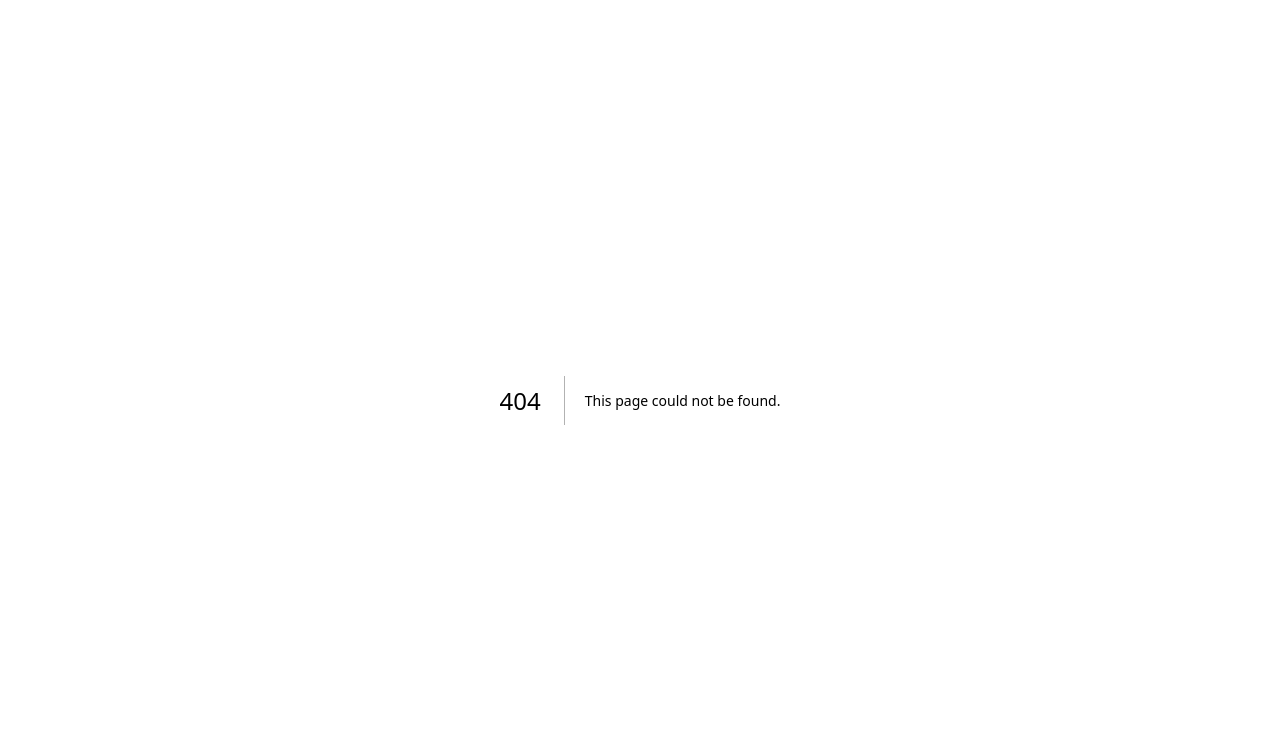
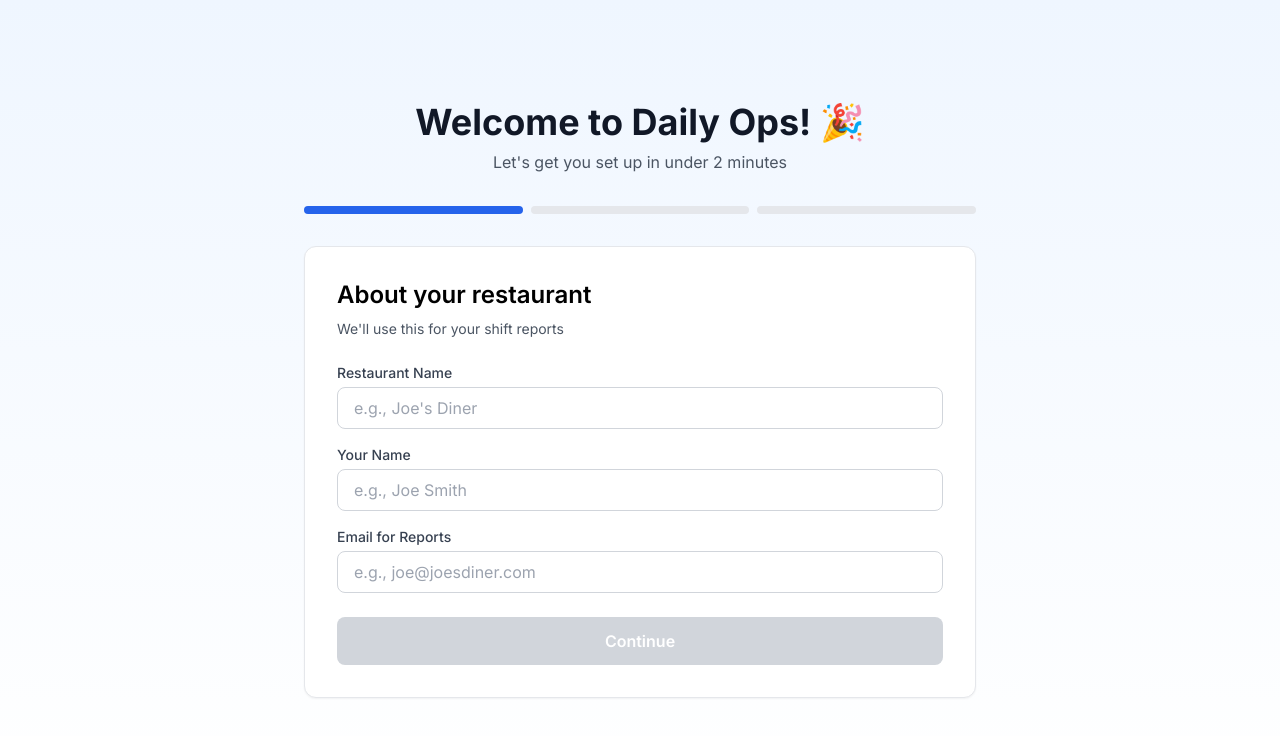
Before and after one commit to withinreachintl-coder/wri-restaurant-ops, a Next.js app: page /welcome in a window 1280 px wide. Before the commit this address had no page. Shown: the top 736 px of the page. Built offline with nearby package versions, Linux system fonts and the light colour scheme.

Commit message:
Add welcome onboarding flow

```diff
--- /dev/null
+++ b/app/welcome/page.tsx
@@ -0,0 +1,226 @@
+'use client'
+
+import { useState } from 'react'
+import { useRouter } from 'next/navigation'
+
+export default function WelcomePage() {
+  const router = useRouter()
+  const [step, setStep] = useState(1)
+  const [restaurantName, setRestaurantName] = useState('')
+  const [ownerName, setOwnerName] = useState('')
+  const [email, setEmail] = useState('')
+
+  const handleComplete = () => {
+    // TODO: Save to database
+    router.push('/dashboard')
+  }
+
+  return (
+    <main className="flex min-h-screen flex-col items-center justify-center p-8 bg-gradient-to-b from-blue-50 to-white">
+      <div className="max-w-2xl w-full space-y-8">
+        {/* Header */}
+        <div className="text-center space-y-2">
+          <h1 className="text-4xl font-bold text-gray-900">Welcome to Daily Ops! 🎉</h1>
+          <p className="text-gray-600">Let's get you set up in under 2 minutes</p>
+        </div>
+
+        {/* Progress Bar */}
+        <div className="flex gap-2">
+          {[1, 2, 3].map((s) => (
+            <div
+              key={s}
+              className={`h-2 flex-1 rounded-full ${
+                s <= step ? 'bg-blue-600' : 'bg-gray-200'
+              }`}
+            />
+          ))}
+        </div>
+
+        {/* Step 1: Restaurant Info */}
+        {step === 1 && (
+          <div className="bg-white p-8 rounded-xl shadow-sm border border-gray-200 space-y-6">
+            <div>
+              <h2 className="text-2xl font-semibold mb-2">About your restaurant</h2>
+              <p className="text-gray-600 text-sm">We'll use this for your shift reports</p>
+            </div>
+
+            <div className="space-y-4">
+              <div>
+                <label className="block text-sm font-medium text-gray-700 mb-1">
+                  Restaurant Name
+                </label>
+                <input
+                  type="text"
+                  value={restaurantName}
+                  onChange={(e) => setRestaurantName(e.target.value)}
+                  placeholder="e.g., Joe's Diner"
+                  className="w-full px-4 py-2 border border-gray-300 rounded-lg focus:ring-2 focus:ring-blue-500 focus:border-transparent"
+                />
+              </div>
+
+              <div>
+                <label className="block text-sm font-medium text-gray-700 mb-1">
+                  Your Name
+                </label>
+                <input
+                  type="text"
+                  value={ownerName}
+                  onChange={(e) => setOwnerName(e.target.value)}
+                  placeholder="e.g., Joe Smith"
+                  className="w-full px-4 py-2 border border-gray-300 rounded-lg focus:ring-2 focus:ring-blue-500 focus:border-transparent"
+                />
+              </div>
+
+              <div>
+                <label className="block text-sm font-medium text-gray-700 mb-1">
+                  Email for Reports
+                </label>
+                <input
+                  type="email"
+                  value={email}
+                  onChange={(e) => setEmail(e.target.value)}
+                  placeholder="e.g., joe@joesdiner.com"
+                  className="w-full px-4 py-2 border border-gray-300 rounded-lg focus:ring-2 focus:ring-blue-500 focus:border-transparent"
+                />
+              </div>
+            </div>
+
+            <button
+              onClick={() => setStep(2)}
+              disabled={!restaurantName || !ownerName || !email}
+              className="w-full px-6 py-3 bg-blue-600 text-white rounded-lg font-semibold hover:bg-blue-700 disabled:bg-gray-300 disabled:cursor-not-allowed transition-colors"
+            >
+              Continue
+            </button>
+          </div>
+        )}
+
+        {/* Step 2: Choose Checklists */}
+        {step === 2 && (
+          <div className="bg-white p-8 rounded-xl shadow-sm border border-gray-200 space-y-6">
+            <div>
+              <h2 className="text-2xl font-semibold mb-2">Which checklists do you need?</h2>
+              <p className="text-gray-600 text-sm">You can customize these later</p>
+            </div>
+
+            <div className="space-y-3">
+              <label className="flex items-start p-4 border-2 border-blue-600 rounded-lg cursor-pointer bg-blue-50">
+                <input type="checkbox" checked readOnly className="mt-1 mr-3" />
+                <div className="flex-1">
+                  <div className="font-semibold text-gray-900">Opening Checklist</div>
+                  <div className="text-sm text-gray-600">
+                    Temps, setup, safety checks (recommended)
+                  </div>
+                </div>
+              </label>
+
+              <label className="flex items-start p-4 border-2 border-blue-600 rounded-lg cursor-pointer bg-blue-50">
+                <input type="checkbox" checked readOnly className="mt-1 mr-3" />
+                <div className="flex-1">
+                  <div className="font-semibold text-gray-900">Closing Checklist</div>
+                  <div className="text-sm text-gray-600">
+                    Cleaning, restocking, cash drop (recommended)
+                  </div>
+                </div>
+              </label>
+
+              <label className="flex items-start p-4 border-2 border-gray-200 rounded-lg cursor-pointer hover:border-blue-300">
+                <input type="checkbox" className="mt-1 mr-3" />
+                <div className="flex-1">
+                  <div className="font-semibold text-gray-900">Mid-Shift Check</div>
+                  <div className="text-sm text-gray-600">
+                    Optional lunch/dinner prep verification
+                  </div>
+                </div>
+              </label>
+            </div>
+
+            <div className="flex gap-3">
+              <button
+                onClick={() => setStep(1)}
+                className="flex-1 px-6 py-3 border border-gray-300 text-gray-700 rounded-lg font-semibold hover:bg-gray-50 transition-colors"
+              >
+                Back
+              </button>
+              <button
+                onClick={() => setStep(3)}
+                className="flex-1 px-6 py-3 bg-blue-600 text-white rounded-lg font-semibold hover:bg-blue-700 transition-colors"
+              >
+                Continue
+              </button>
+            </div>
+          </div>
+        )}
+
+        {/* Step 3: Quick Tour */}
+        {step === 3 && (
+          <div className="bg-white p-8 rounded-xl shadow-sm border border-gray-200 space-y-6">
+            <div>
+              <h2 className="text-2xl font-semibold mb-2">How it works</h2>
+              <p className="text-gray-600 text-sm">3 simple steps, done daily</p>
+            </div>
+
+            <div className="space-y-4">
+              <div className="flex gap-4">
+                <div className="flex-shrink-0 w-10 h-10 bg-blue-600 text-white rounded-full flex items-center justify-center font-bold">
+                  1
+                </div>
+                <div>
+                  <div className="font-semibold text-gray-900">Staff completes tasks</div>
+                  <div className="text-sm text-gray-600">
+                    Check off items, take photos as proof
+                  </div>
+                </div>
+              </div>
+
+              <div className="flex gap-4">
+                <div className="flex-shrink-0 w-10 h-10 bg-blue-600 text-white rounded-full flex items-center justify-center font-bold">
+                  2
+                </div>
+                <div>
+                  <div className="font-semibold text-gray-900">You see progress live</div>
+                  <div className="text-sm text-gray-600">
+                    Dashboard shows what's done in real-time
+                  </div>
+                </div>
+              </div>
+
+              <div className="flex gap-4">
+                <div className="flex-shrink-0 w-10 h-10 bg-blue-600 text-white rounded-full flex items-center justify-center font-bold">
+                  3
+                </div>
+                <div>
+                  <div className="font-semibold text-gray-900">Get automated summary</div>
+                  <div className="text-sm text-gray-600">
+                    Email report after each shift — no asking required
+                  </div>
+                </div>
+              </div>
+            </div>
+
+            <div className="bg-blue-50 p-4 rounded-lg border border-blue-200">
+              <div className="text-sm text-blue-900">
+                <strong>💡 Pro tip:</strong> Share the checklist link with your team. They don't need to create accounts — just open and complete.
+              </div>
+            </div>
+
+            <div className="flex gap-3">
+              <button
+                onClick={() => setStep(2)}
+                className="flex-1 px-6 py-3 border border-gray-300 text-gray-700 rounded-lg font-semibold hover:bg-gray-50 transition-colors"
+              >
+                Back
+              </button>
+              <button
+                onClick={handleComplete}
+                className="flex-1 px-6 py-3 bg-blue-600 text-white rounded-lg font-semibold hover:bg-blue-700 transition-colors"
+              >
+                Go to Dashboard →
+              </button>
+            </div>
+          </div>
+        )}
+      </div>
+    </main>
+  )
+}
```
